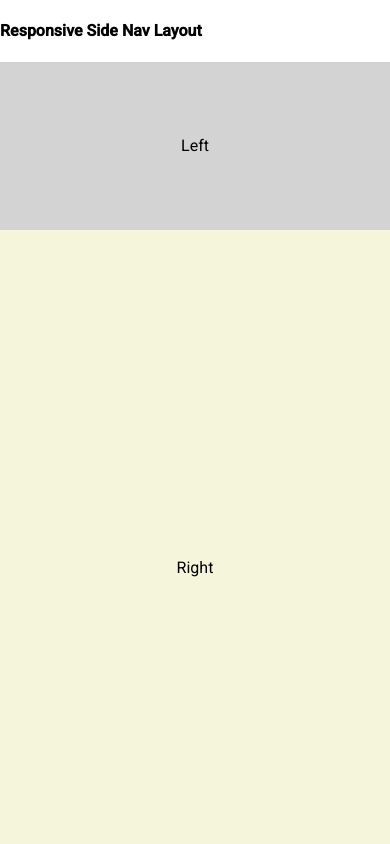
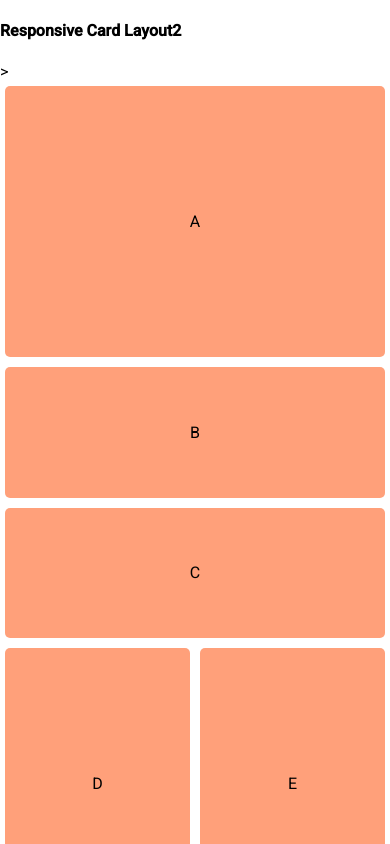
Before and after one commit to FoxGeoff/fxLayout, an Angular app: page / in a window 390 px wide. Shown: the top 844 px of the page. Built offline with nearby package versions, Linux system fonts and the light colour scheme.

Commit message:
Add Responsive Card Layout 2

```diff
--- a/src/app/app.component.html
+++ b/src/app/app.component.html
@@ -1,3 +1,5 @@
+<app-card-various></app-card-various>
+
 <app-side-nav></app-side-nav>
 
 <app-nav-bar></app-nav-bar>
--- a/src/app/app.module.ts
+++ b/src/app/app.module.ts
@@ -8,13 +8,15 @@ import { FlexLayoutModule } from '@angular/flex-layout';
 import { CardsComponent } from './cards/cards.component';
 import { NavBarComponent } from './nav-bar/nav-bar.component';
 import { SideNavComponent } from './side-nav/side-nav.component';
+import { CardVariousComponent } from './card-various/card-various.component';
 
 @NgModule({
   declarations: [
     AppComponent,
     CardsComponent,
     NavBarComponent,
-    SideNavComponent
+    SideNavComponent,
+    CardVariousComponent
   ],
   imports: [
     BrowserModule,
--- /dev/null
+++ b/src/app/card-various/card-various.component.css
@@ -0,0 +1,11 @@
+.container {
+  padding: 5px;
+  height: 100vh;
+}
+
+.grid-item {
+  background-color: lightsalmon;
+  border-radius: 5px;
+  padding: 10px;
+  height: 100px;
+}
--- /dev/null
+++ b/src/app/card-various/card-various.component.html
@@ -0,0 +1,19 @@
+<h4>Responsive Card Layout2</h4>>
+<div fxLayout="column" fxLayoutGap="10px" class="container">
+  <div fxLayout="row" fxFlex="33%" class="block-1">
+    <div fxFlex fxLayoutAlign="center center" fxFlexFill class="grid-item">A</div>
+  </div>
+  <div fxLayout.gt-sm="row" fxLayout.lt-md="column"
+      fxLayoutGap="10px" fxFlex="33%" class="block-2">
+    <div fxFlex.gt-sm="70%" fxFlex.lt-md="50%" fxLayoutAlign="center center"
+      fxFlexFill class="grid-item">B</div>
+    <div fxFlex.gt-sm="30%" fxFlex.lt-md="50%" fxLayoutAlign="center center"
+      fxFlexFill class="grid-item">C</div>
+  </div>
+  <div fxLayout="row" fxLayoutGap="10px" fxFlex="33%" class="block-3">
+    <div fxFlex.gt-sm="30%" fxFlex.lt-md="50%" fxLayoutAlign="center center"
+      fxFlexFill class="grid-item">D</div>
+    <div fxFlex.gt-sm="70%" fxFlex.lt-md="50%" fxLayoutAlign="center center"
+      fxFlexFill class="grid-item">E</div>
+  </div>
+</div>
--- /dev/null
+++ b/src/app/card-various/card-various.component.ts
@@ -0,0 +1,15 @@
+import { Component, OnInit } from '@angular/core';
+
+@Component({
+  selector: 'app-card-various',
+  templateUrl: './card-various.component.html',
+  styleUrls: ['./card-various.component.css']
+})
+export class CardVariousComponent implements OnInit {
+
+  constructor() { }
+
+  ngOnInit(): void {
+  }
+
+}
```
Also changed, not shown: 1 other file (tests, documents, lock files or other folders).
